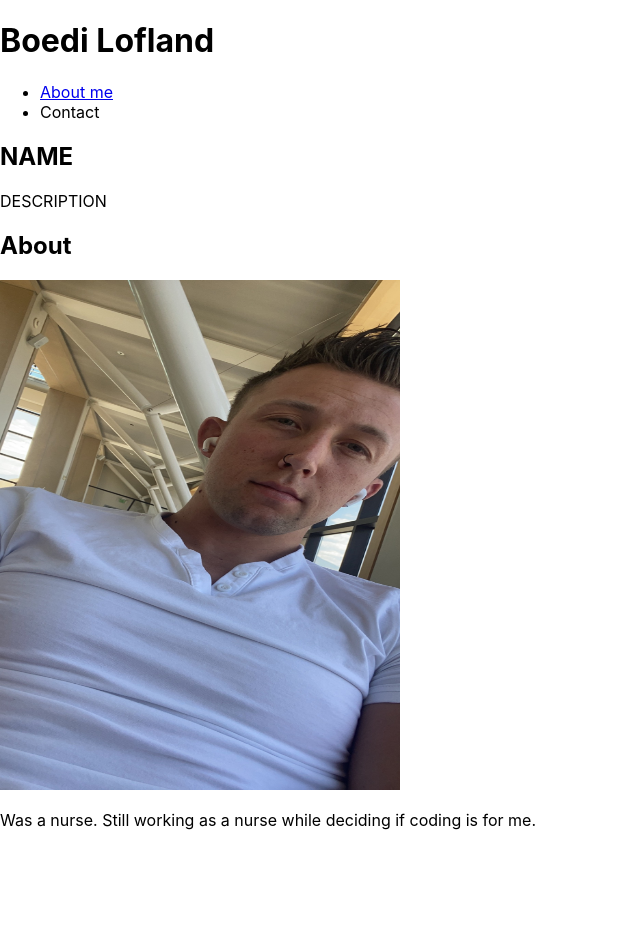
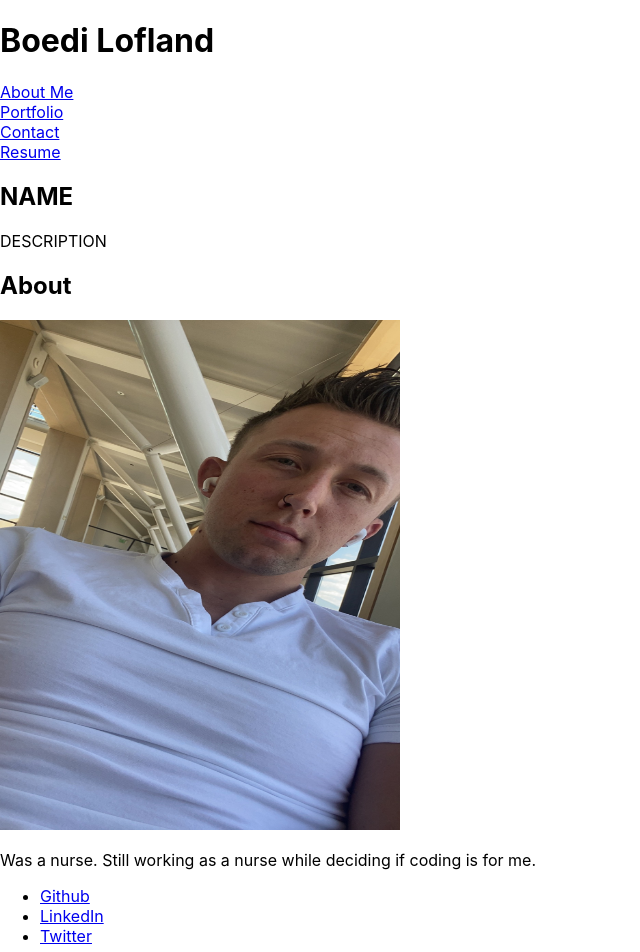
Before and after one commit to blofland/react-portfolio, a React (Create React App) app: page /portfolio in a window 1280 px wide. Shown: the top 952 px of the page, without its empty margins (0-640 px from the left). Before the commit the page ends 846 px from the top, so only its background shows below. Built offline with nearby package versions, Linux system fonts and the light colour scheme.

Commit message:
added footer

```diff
--- a/src/App.js
+++ b/src/App.js
@@ -2,6 +2,8 @@ import React from 'react';
 import About from './components/About'
 import Projects from './components/Projects'
 import Header from './components/Header'
+import Footer from './components/Footer'
+
 import './App.css'
 
 function App() {
@@ -13,6 +15,7 @@ function App() {
     <About/>
      <main>
   </main>
+  <Footer/>
 </div>
   );
 }
--- /dev/null
+++ b/src/components/Footer/index.js
@@ -0,0 +1,16 @@
+import React from 'react'
+
+function Footer(props){
+    return <footer>
+        <ul>
+            <li><a href="github.com">Github</a></li>
+            <li><a href="linkedin.com">LinkedIn</a></li>
+            <li><a href="twitter.com">Twitter</a></li>
+        </ul>
+    </footer>
+}
+
+
+
+
+export default Footer;
--- a/src/components/Navigation/index.js
+++ b/src/components/Navigation/index.js
@@ -3,44 +3,13 @@ import { capitalizeFirstLetter } from "../../utils/helpers";
 import { Nav } from 'react-bootstrap';
 
 function Navigation(props) {
-    const {
-      categories = [],
-      setCurrentCategory,
-      currentCategory,
-    } = props;
 
-    return (
-      <header className="flex-row px-1">
-        <nav>
-          <ul className="flex-row">
-            <li className="mx-2">
-              <a data-testid="about" href="#about">
-                About me
-              </a>
-            </li>
-            <li className="mx-2">
-              <span>Contact</span>
-            </li>
-            {categories.map((category) => (
-              <li
-                className={`mx-1 ${
-                  currentCategory.name === category.name && 'navActive'
-                  }`}
-                key={category.name}
-              >
-                <span
-                  onClick={() => {
-                    setCurrentCategory(category)
-                  }}
-                >
-                  {capitalizeFirstLetter(category.name)}
-                </span>
-              </li>
-            ))}
-          </ul>
-        </nav>
-      </header>
-    );
-  }
-
+    return (<Nav>
+      <Nav.Item><Nav.Link href="/">About Me</Nav.Link></Nav.Item>
+      <Nav.Item><Nav.Link href="/portfolio">Portfolio</Nav.Link></Nav.Item>
+      <Nav.Item><Nav.Link href="/contact">Contact</Nav.Link></Nav.Item>
+      <Nav.Item><Nav.Link href="/resume">Resume</Nav.Link></Nav.Item>
+    </Nav>
+    )
+    }
 export default Navigation;
```
